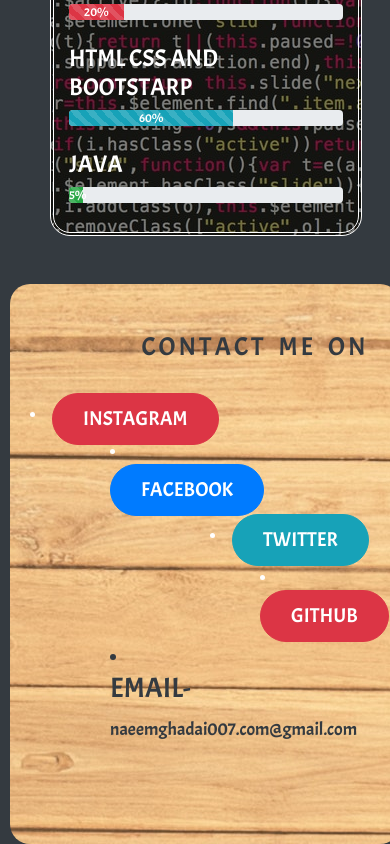
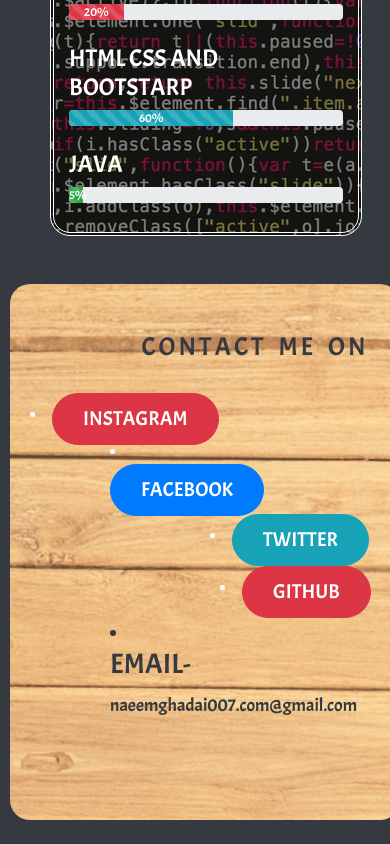
Before and after one commit to NAEEMGHADAI/naeemghadai.14.github.io, a plain HTML site: page index.html in a window 390 px wide. Shown: the part 3826-4670 px from the top of the page. After the commit the page ends 4646 px from the top, so only its background shows below. Drawn offline with nearby package versions, Linux system fonts and the light colour scheme; a web font is replaced by a local one.

Commit message:
decreased left margin

```diff
--- a/style.css
+++ b/style.css
@@ -301,7 +301,7 @@ h1{
   }
   .l4{
     margin-top: 0px;
-    margin-left: -900px;
+    margin-left: -940px;
   }
   .l5{
      font-weight: lighter;
```
